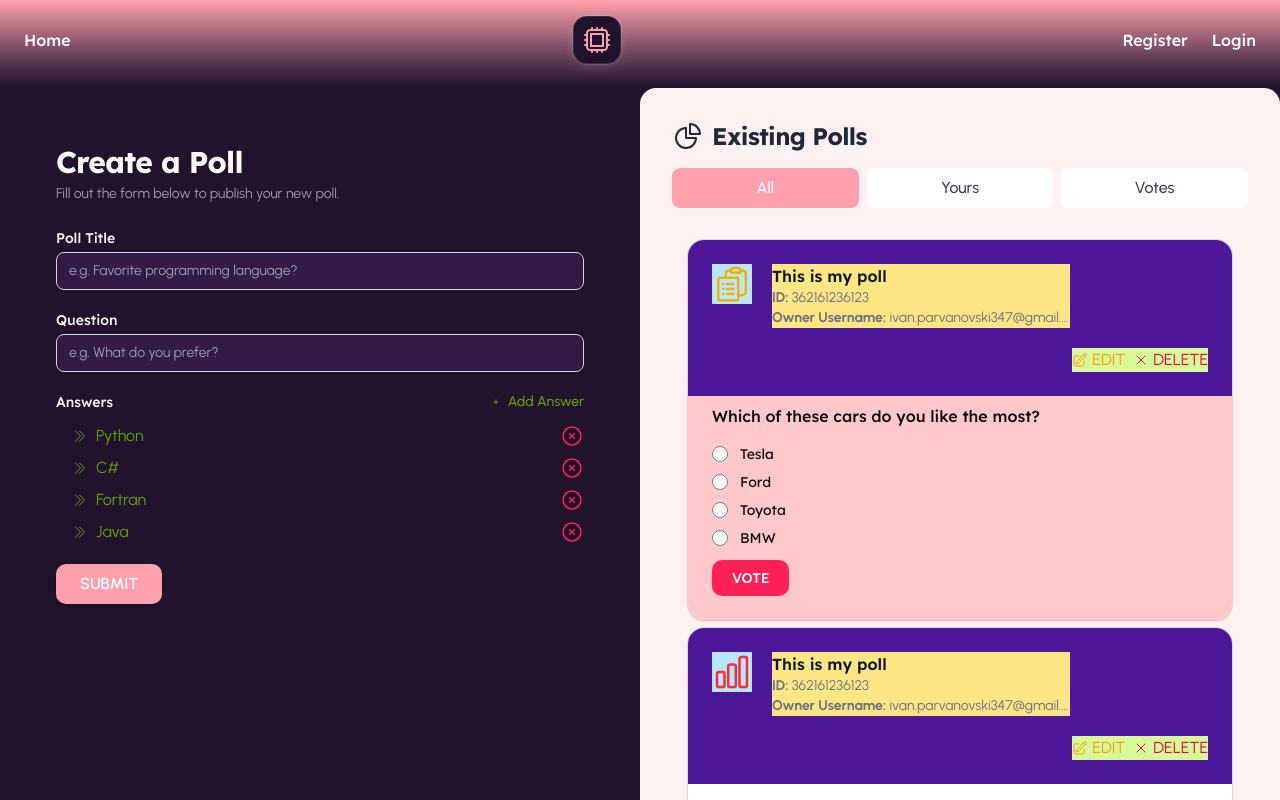
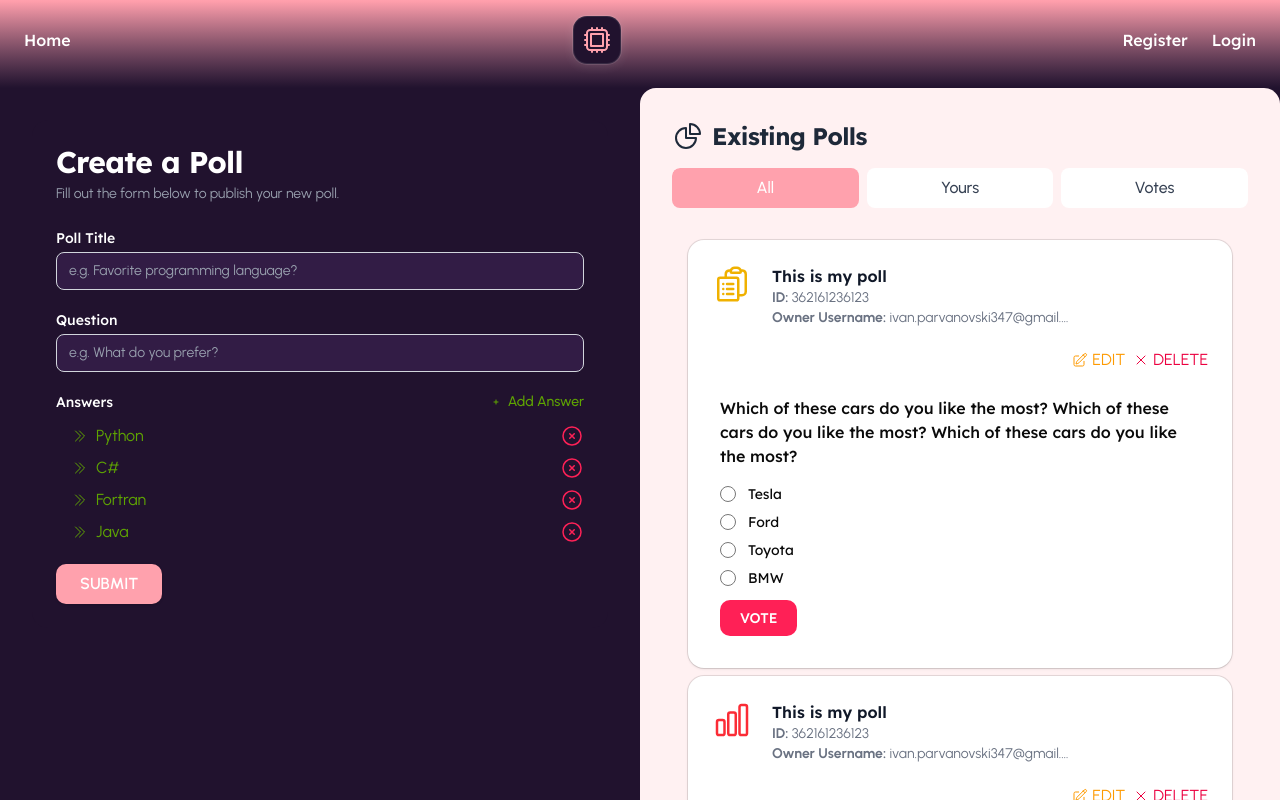
Before and after one commit to IvanParvanovski/PollsFrontendApp, a React (Vite) app: page /polls in a window 1280 px wide. Both pictures are taken after a click on the element 960 px from the left and 318 px from the top of the page. Built offline with nearby package versions, Linux system fonts and the light colour scheme.

Commit message:
added effect for the cards to appear smoothly

```diff
--- a/src/components/ui/card.tsx
+++ b/src/components/ui/card.tsx
@@ -1,5 +1,6 @@
-import { useState } from "react";
+import { useEffect, useRef, useState } from "react";
 import PollIcon from "./poll-icon";
+import gsap from "gsap";
 
 const colorMap: Record<string, string> = {
   blue: "text-blue-500",
@@ -10,18 +11,68 @@ const colorMap: Record<string, string> = {
 
 function Card({ cardColor = "blue", type = "" }) {
   const colorClass = colorMap[cardColor] || "text-blue-500";
-  const [questionVisibility, setQuestionVisibility] = useState(false)
+  const [questionVisibility, setQuestionVisibility] = useState(false);
+  const [shouldRender, setShouldRender] = useState(false);
+
+  const sectionRef = useRef(null);
+
+  // Mount when visible
+  useEffect(() => {
+    if (questionVisibility) {
+      setShouldRender(true);
+    }
+  }, [questionVisibility]);
+
+  // Animate on show/hide
+  useEffect(() => {
+    if (!sectionRef.current) return;
+
+    const el = sectionRef.current;
+
+    if (questionVisibility) {
+      gsap.fromTo(
+        el,
+        {
+          opacity: 0,
+          y: -30,
+          scale: 0.95,
+          filter: 'blur(2px)',
+        },
+        {
+          opacity: 1,
+          y: 0,
+          scale: 1,
+          filter: 'blur(0px)',
+          duration: 0.6,
+          ease: 'power1.inOut',
+        }
+      );
+    } else if (shouldRender) {
+      gsap.to(el, {
+        opacity: 0,
+        y: -20,
+        scale: 0.97,
+        filter: 'blur(2px)',
+        duration: 0.4,
+        ease: 'power1.inOut',
+        onComplete: () => setShouldRender(false),
+      });
+    }
+  }, [questionVisibility, shouldRender]);
 
   return (
     <div className="mx-auto max-w-2xl transition-all duration-200 ease-in-out bg-white rounded-2xl overflow-hidden shadow-sm ring-1 ring-black/10 dark:bg-slate-800 dark:text-white dark:ring-white/10 dark:hover:bg-slate-700 dark:hover:shadow-md hover:shadow-md hover:bg-zinc-100 ">
-      <div onClick={() => setQuestionVisibility(!questionVisibility)} className="flex flex-row flex-wrap items-start font-['Urbanist'] gap-5 bg-violet-900 p-6">
+      <div
+        onClick={() => setQuestionVisibility(!questionVisibility)}
+        className="flex flex-row flex-wrap items-start font-['Urbanist'] gap-5 p-6"
+      >
         {/* Icon */}
-        <div className="shrink-0 bg-sky-200">
+        <div className="shrink-0">
           <PollIcon colorClass={`${colorClass}`} type={`${type}`} />
         </div>
 
         {/* Content */}
-        <div className="flex shrink-2 bg-amber-200 space-y-2 md:max-w-[60%] max-w-[70%]">
+        <div className="flex shrink-2 space-y-2 md:max-w-[60%] max-w-[70%]">
           <div className="min-w-0 w-full">
             <h2 className="font-['Lexend'] text-md font-semibold text-gray-900 dark:text-white">
               This is my poll
@@ -30,13 +81,14 @@ function Card({ cardColor = "blue", type = "" }) {
               <strong>ID:</strong> 362161236123
             </p>
             <p className="text-sm text-gray-500 dark:text-gray-600 truncate whitespace-nowrap overflow-hidden">
-              <strong>Owner Username:</strong> ivan.parvanovski347@gmail.commmmmmmmmmmm
+              <strong>Owner Username:</strong>{" "}
+              ivan.parvanovski347@gmail.commmmmmmmmmmm
             </p>
           </div>
         </div>
 
         {/* Controls */}
-        <div className="flex ml-auto items-end gap-2 bg-lime-200">
+        <div className="flex ml-auto items-end gap-2">
           <div className="flex text-amber-500 items-center justify-center gap-1">
             <svg
               xmlns="http://www.w3.org/2000/svg"
@@ -74,9 +126,13 @@ function Card({ cardColor = "blue", type = "" }) {
         </div>
       </div>
       {/* Question & Form */}
-      <div className={`space-y-4 p-6 pt-2 font-['Lexend'] transition-opacity duration-300 ${questionVisibility ? "opacity-100" : "opacity-0"} bg-red-200`}>
+      {shouldRender && (
+        <div
+          ref={sectionRef}
+          className={`space-y-4 p-8 pt-0 font-['Lexend'] transition-opacity duration-300`}
+        >
           <p className="text-base font-medium font-['Lexend']">
-          Which of these cars do you like the most?
+            Which of these cars do you like the most?  Which of these cars do you like the most?  Which of these cars do you like the most?
           </p>
           <form action="#" method="post" className="space-y-3">
             <fieldset className="space-y-2">
@@ -138,6 +194,7 @@ function Card({ cardColor = "blue", type = "" }) {
             </button>
           </form>
         </div>
+      )}
     </div>
   );
 }
```
Lines whose indentation alone changed are shown as unchanged.
